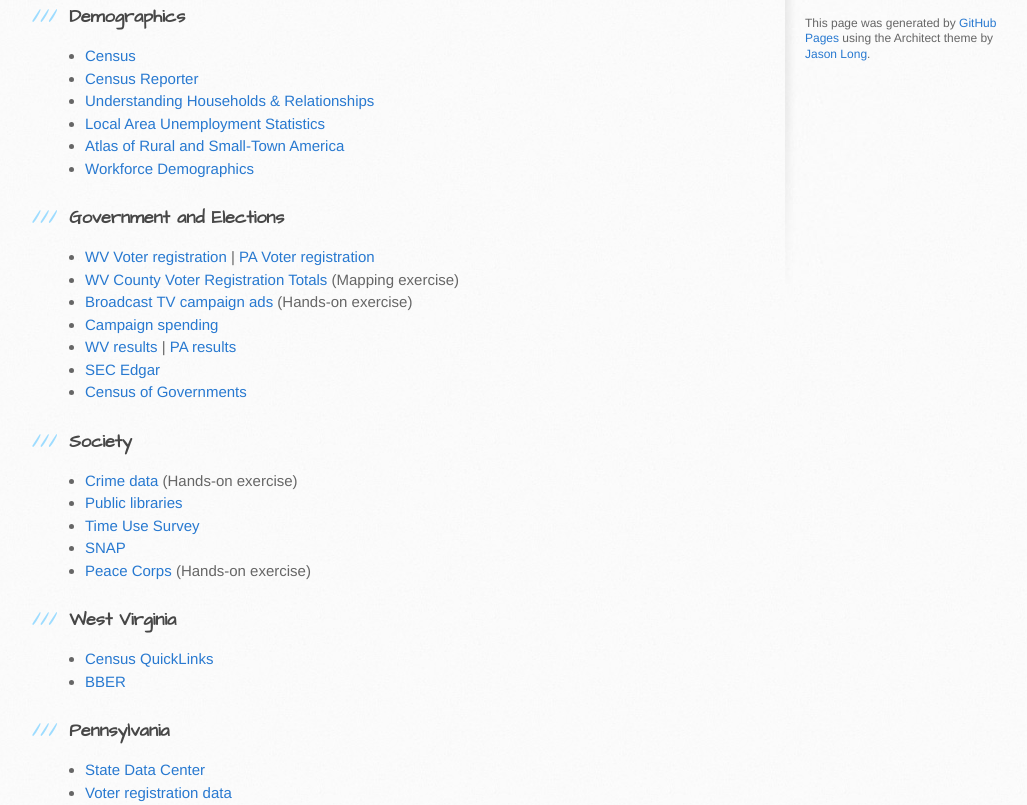
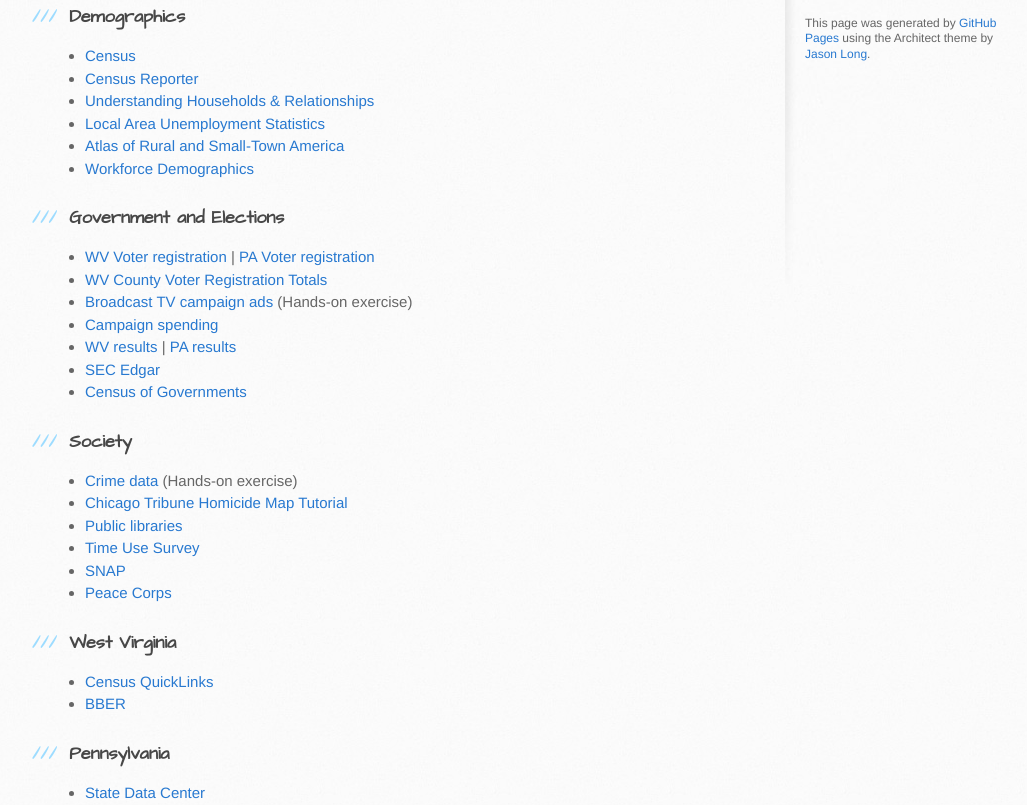
Before and after one commit to dwillis/data-driven-workshop, a plain HTML site: page index.html in a window 1280 px wide. Shown: the part 558-1363 px from the top of the page, without its empty margins (105-1132 px from the left). Drawn offline with Linux system fonts and the light colour scheme.

```diff
--- a/index.html
+++ b/index.html
@@ -60,8 +60,7 @@
 <li>
 <a href="http://www.sos.wv.gov/elections/history/Pages/Voter_Registration.aspx">WV Voter registration</a> | <a href="http://www.dos.pa.gov/VotingElections/OtherServicesEvents/VotingElectionStatistics/Pages/default.aspx">PA Voter registration</a>
 </li>
-<li>
-<a href="https://www.strongspace.com/shared/rmv3mdgfem">WV County Voter Registration Totals</a> (Mapping exercise)</li>
+<li><a href="https://www.strongspace.com/shared/rmv3mdgfem">WV County Voter Registration Totals</a></li>
 <li>
 <a href="https://stations.fcc.gov/">Broadcast TV campaign ads</a> (Hands-on exercise)</li>
 <li><a href="http://www.fec.gov/data/CandidateDisbursement.do?format=html&amp;election_yr=2014">Campaign spending</a></li>
@@ -78,11 +77,11 @@
 <ul>
 <li>
 <a href="https://www.strongspace.com/shared/u6n69debcw">Crime data</a> (Hands-on exercise)</li>
+<li><a href="http://blog.apps.chicagotribune.com/2010/03/04/quickly-visualize-and-map-a-data-set-using-google-fusion-tables/">Chicago Tribune Homicide Map Tutorial</a></li>
 <li><a href="http://www.imls.gov/research/public_libraries_in_the_united_states_survey.aspx">Public libraries</a></li>
 <li><a href="http://www.bls.gov/tus/">Time Use Survey</a></li>
 <li><a href="http://www.fns.usda.gov/pd/supplemental-nutrition-assistance-program-snap">SNAP</a></li>
-<li>
-<a href="http://files.peacecorps.gov/multimedia/pdf/stats/schools2014.pdf">Peace Corps</a> (Hands-on exercise)</li>
+<li><a href="http://files.peacecorps.gov/multimedia/pdf/stats/schools2014.pdf">Peace Corps</a></li>
 </ul>
 
 <h3>
@@ -105,7 +104,7 @@
 <a id="resourcesideas" class="anchor" href="#resourcesideas" aria-hidden="true"><span class="octicon octicon-link"></span></a>Resources/Ideas</h3>
 
 <ul>
-<li><a href="dwillis.github.io/interviewing-data/3825.pdf">Developing a Data State of Mind</a></li>
+<li><a href="http://dwillis.github.io/interviewing-data/3825.pdf">Developing a Data State of Mind</a></li>
 <li><a href="http://tabula.technology/">Tabula</a></li>
 <li><a href="http://www.bostonglobe.com/news/nation/2012/07/29/century-data-and-destruction-chronicled-air-force-officer/5m2HK2CP9UcwwJzMhtdQOO/story.html">The Bomb Database</a></li>
 </ul>
```
Also changed, not shown: params.json (+1 -1 lines).
